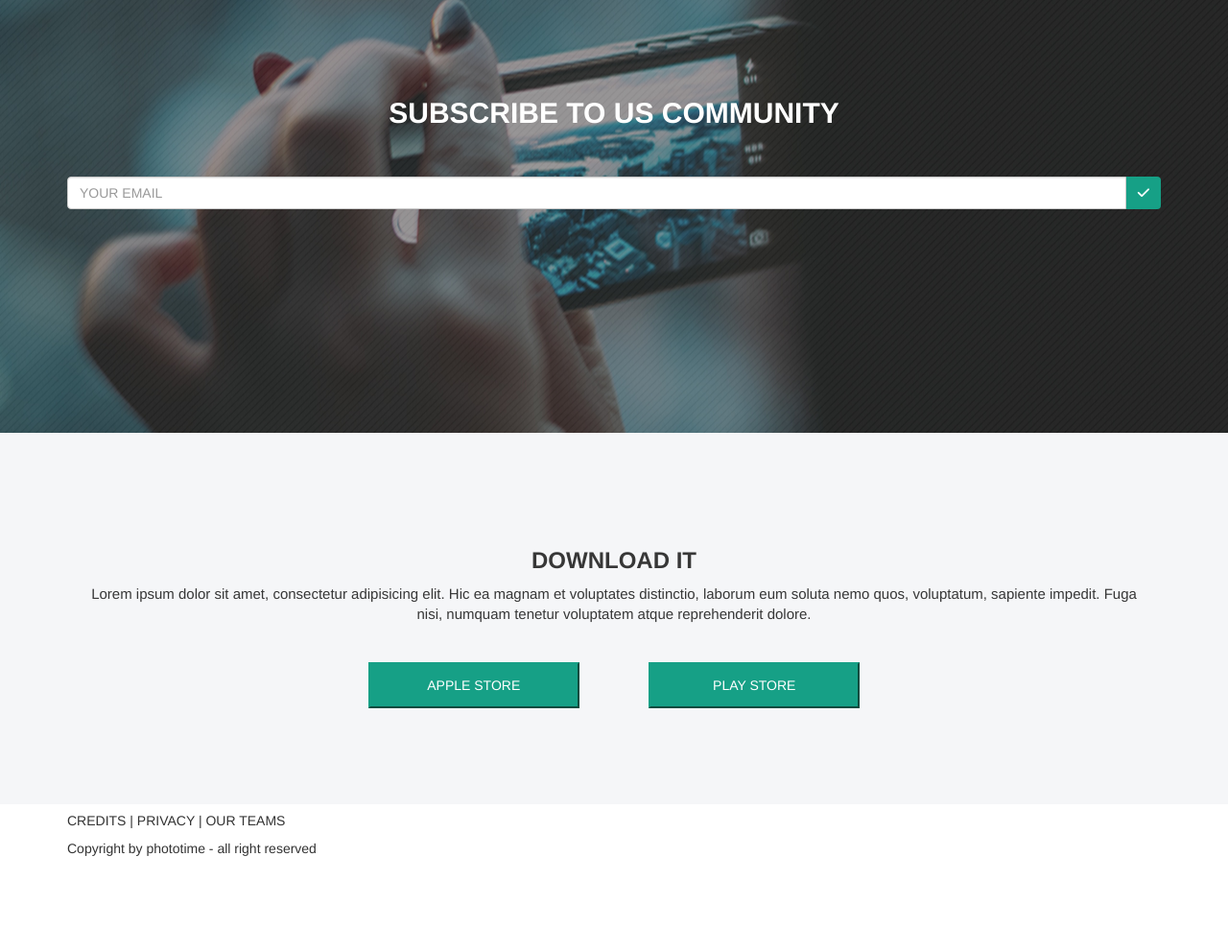
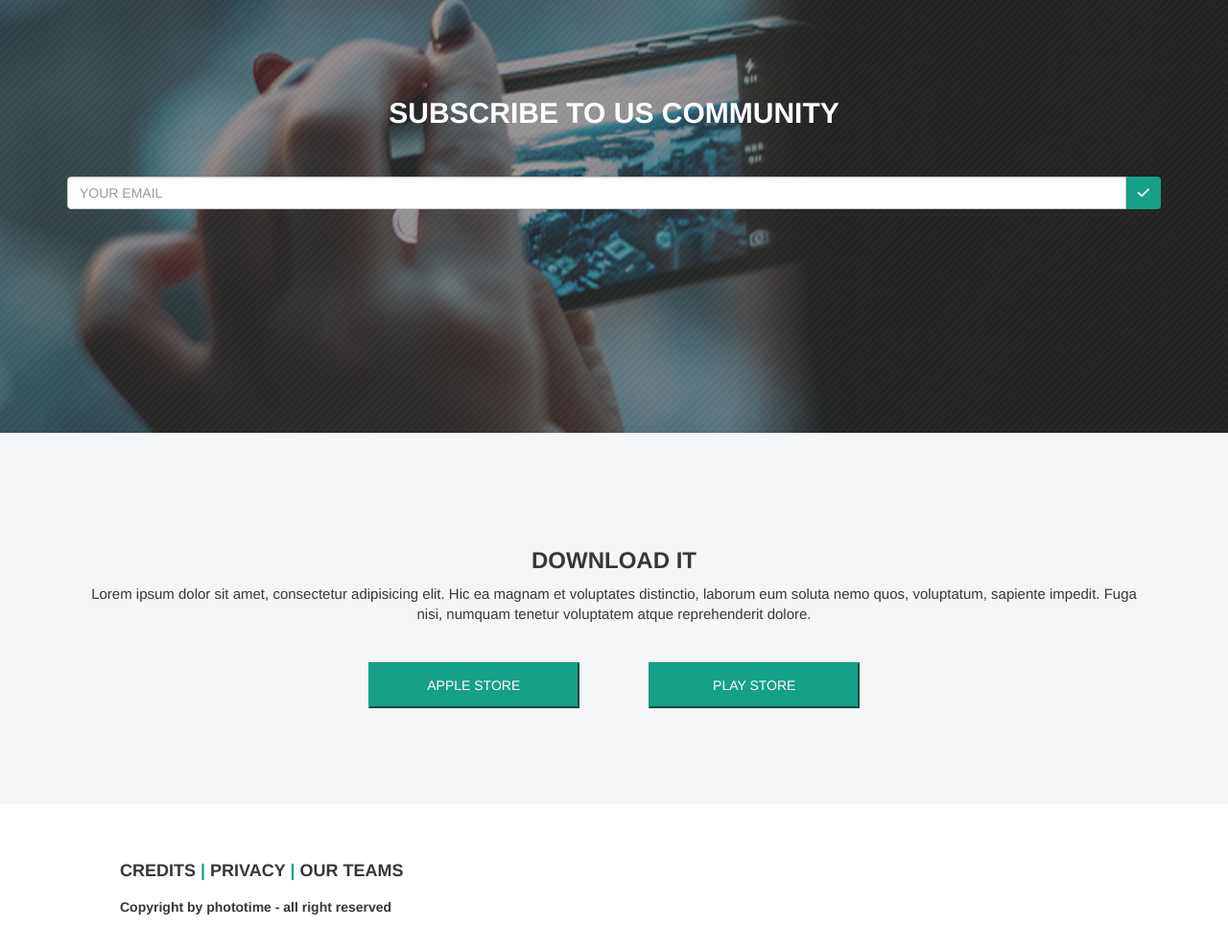
Before and after one commit to ValLR/photolab, a website: page index.html in a window 1280 px wide. Shown: the part 2252-3244 px from the top of the page at 96% size. Before the commit the page ends 3156 px from the top, so only its background shows below. Drawn offline with nearby package versions, Linux system fonts and the light colour scheme.

Commit message:
listos estilos

```diff
--- a/assets/sass/_bases.scss
+++ b/assets/sass/_bases.scss
@@ -155,6 +155,24 @@ body{
 			margin-top:30px;
 		}
 	}
+	footer{
+		background-color:$white;
+		padding: 50px 80px;
+
+		h4{
+			color:$text;
+			font-weight:bolder;
+			margin-left:30px;
+		}
+		span{
+			color:$green;
+		}
+		h5{
+			color:$text;
+			font-weight:bolder;
+			margin-left:30px;
+		}
+	}
 
 }
 //gdyr37
--- a/index.html
+++ b/index.html
@@ -122,12 +122,12 @@
 		<div class="container">
 			<div class="row">
 				<div class="col-md-6 col-s-12">
-					<h5>CREDITS <span class="separator">|</span> PRIVACY <span class="separator">|</span> OUR TEAMS</h5>
+					<h4>CREDITS <span class="separator">|</span> PRIVACY <span class="separator">|</span> OUR TEAMS</h4>
 				</div>
 			</div>
 			<div class="row">
 				<div class="col-md-6 col-s-12">
-					<p class="footer-txt">Copyright by phototime - all right reserved</p>
+					<h5 class="footer-txt">Copyright by phototime - all right reserved</h5>
 				</div>
 			</div>
 		</div>
```
Also changed, not shown: dist/css/style.min.css.
